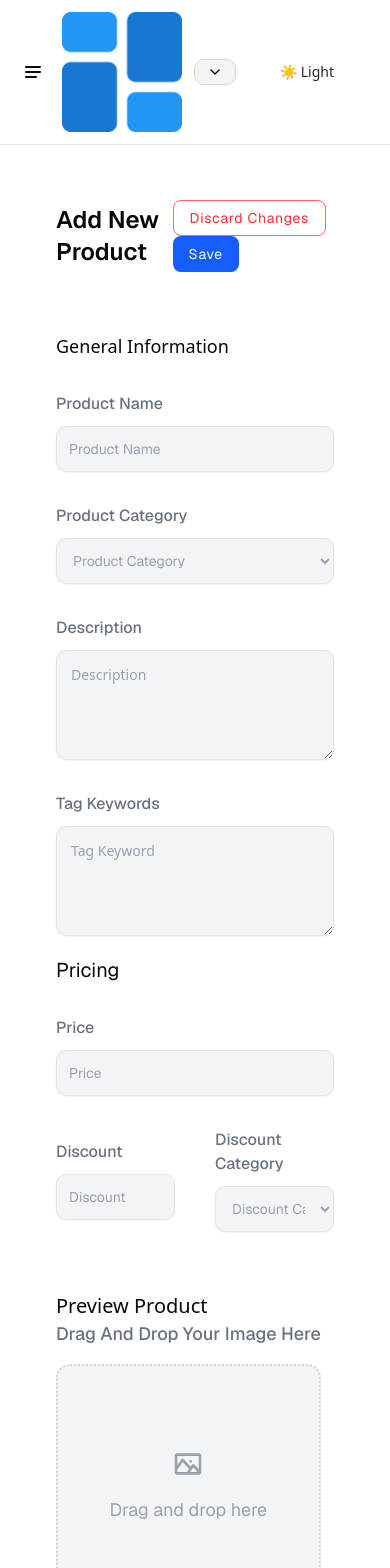
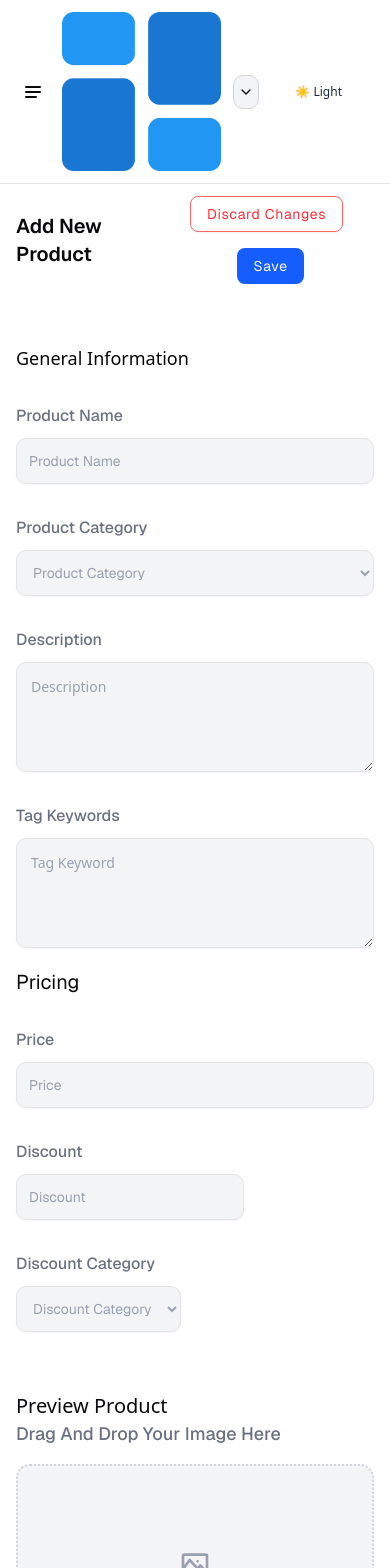
Before and after one commit to Sandy8172/Commodities_Management, a Next.js app: page /add-product in a window 390 px wide. Shown: the top 1568 px of the page. Built offline with nearby package versions, Linux system fonts and the light colour scheme; grey boxes are pictures that could not be loaded.

Commit message:
responsive design fixed

```diff
--- a/app/(protected)/add-product/page.jsx
+++ b/app/(protected)/add-product/page.jsx
@@ -31,11 +31,13 @@ const Page = () => {
   };
 
   return (
-    <div className="px-10 py-5">
+    <div className="lg:px-10 py-5">
       {/* product form's navbar */}
       <nav className="flex justify-between items-center dark:bg-zinc-900 dark:p-10 rounded-3xl ">
-        <h3 className="text-2xl font-semibold font-sans">Add New Product</h3>
-        <section>
+        <h3 className="text-xl md:text-2xl font-semibold font-sans">
+          Add New Product
+        </h3>
+        <section className="flex items-center flex-wrap gap-y-4 justify-center">
           <Button
             variant="outline"
             className="mr-2 text-red-500 border-red-400 font-normal font-sans tracking-wider"
@@ -160,8 +162,8 @@ const Page = () => {
               </div>
 
               {/* Discount + Category */}
-              <section className="flex justify-between items-center mt-8 gap-x-10">
-                <div className="flex-1">
+              <section className="flex justify-between items-center mt-8 gap-x-10 flex-wrap">
+                <div className="md:flex-1">
                   <label
                     htmlFor="discount"
                     className="block mb-2.5 text-gray-500 font-medium text-heading font-sans dark:text-gray-300"
@@ -177,7 +179,7 @@ const Page = () => {
                     required
                   />
                 </div>
-                <div className="flex-1">
+                <div className="md:flex-1 mt-8 md:mt-0">
                   <label className="block mb-2.5 text-gray-500 font-medium text-heading font-sans dark:text-gray-300">
                     Discount Category
                   </label>
@@ -198,7 +200,7 @@ const Page = () => {
           </div>
 
           {/* Right side (images) */}
-          <div className="md:w-[35%] flex flex-col gap-y-20 dark:bg-zinc-900 dark:px-10 py-10 dark:rounded-3xl dark:text-gray-300 mt-5 md:mt-0">
+          <div className="w-full md:w-[35%] flex flex-col gap-y-20 dark:bg-zinc-900 dark:px-10 py-10 dark:rounded-3xl dark:text-gray-300 mt-5 md:mt-0">
             <div className="w-full">
               <p className="text-xl font-medium">
                 Preview Product <br />
--- a/app/(protected)/products/page.jsx
+++ b/app/(protected)/products/page.jsx
@@ -28,7 +28,7 @@ const Products = () => {
 
   return (
     <div className="flex items-start gap-x-10 flex-wrap md:flex-nowrap">
-      <div className="w-[70%]">
+      <div className="md:w-[70%]  overflow-x-auto">
         <div className="relative w-full dark:border dark:bg-zinc-900 rounded-xl p-4 h-fit overflow-x-auto bg-neutral-primary-soft shadow-xs rounded-base">
           <table className="w-full text-sm text-left rtl:text-right text-body">
             <thead className="text-gray-600 border-b border-t dark:text-gray-400 border-gray-300 dark:border-gray-500 text-lg">
@@ -153,7 +153,7 @@ const Products = () => {
         </nav>
       </div>
 
-      <div className="w-[30%]">
+      <div className="md:w-[30%]">
         <KpiCard title={"Total Earning"} value={"+12100"} />
       </div>
     </div>
--- a/components/Footer.jsx
+++ b/components/Footer.jsx
@@ -3,8 +3,8 @@ import { Diamond, Facebook, Instagram, Linkedin } from "lucide-react";
 
 const Footer = () => {
   return (
-    <div className="relative z-50 bg-white px-40 py-10 rounded-t-2xl dark:bg-zinc-900">
-      <div className="flex justify-between items-start pb-20  flex-wrap">
+    <div className="relative z-50 bg-white px-5 md:px-20 lg:px-40 py-10 rounded-t-2xl dark:bg-zinc-900">
+      <div className="flex justify-between items-start pb-20 flex-wrap">
         <section className="lg:w-[30%] mb-10 lg:mb-0">
           <h3 className="mb-5 flex items-center gap-x-8 ">
             <span className="font-bold">
--- a/components/Layout/MainLayout.jsx
+++ b/components/Layout/MainLayout.jsx
@@ -27,12 +27,12 @@ const MainLayout = ({ children }) => {
         currentPath={pathName}
       >
         <div className="flex justify-between my-8 items-center">
-          <h2 className="capitalize text-4xl font-sans">
+          <h2 className="capitalize text-3xl md:text-4xl font-sans">
             {pathName.split("/")}
           </h2>
           <Button
             asChild
-            className={`capitalize bg-blue-600 font-sans font-light tracking-wider text-lg py-5 dark:text-white ${
+            className={`capitalize bg-blue-600 font-sans font-light tracking-wider text-xs md:text-lg md:py-5 px-2 md:px-4 dark:text-white ${
               pathName === "/add-product" || pathName === "/" ? "hidden" : ""
             }`}
           >
--- a/components/OverviewChart.jsx
+++ b/components/OverviewChart.jsx
@@ -67,7 +67,7 @@ const OverviewChart = ({ data }) => {
   };
 
   return (
-    <div className="bg-white rounded-xl p-6 col-span-2 dark:bg-zinc-900">
+    <div className="bg-white rounded-xl p-6 lg:col-span-2 dark:bg-zinc-900">
       <Bar data={chartData} options={options} />
     </div>
   );
--- a/components/RecentSales.jsx
+++ b/components/RecentSales.jsx
@@ -2,7 +2,7 @@ import React from "react";
 
 const RecentSales = ({ data }) => {
   return (
-    <div className="bg-white rounded-xl p-6 font-sans dark:bg-zinc-900 border dark:border-zinc-700">
+    <div className="bg-white rounded-xl p-2 font-sans dark:bg-zinc-900 border dark:border-zinc-700">
       <h3 className="font-semibold text-2xl">Recent Sales</h3>
       <p className="text-sm text-gray-500 mb-8">
         You made {data.length} sales this month
@@ -31,11 +31,11 @@ const RecentSales = ({ data }) => {
               </svg>
 
               <section>
-                <p className="font-medium">{sale.name}</p>
-                <p className="text-sm text-gray-500">{sale.email}</p>
+                <p className="text-sm md:text-lg lg:font-medium">{sale.name}</p>
+                <p className="text-xs lg:text-sm text-gray-500">{sale.email}</p>
               </section>
             </div>
-            <span className="font-medium">+${sale.amount}.00</span>
+            <span className="font-  lg:font-medium">+${sale.amount}.00</span>
           </div>
         ))}
       </div>
--- a/components/ThemeToggle.js
+++ b/components/ThemeToggle.js
@@ -15,7 +15,7 @@ export default function ThemeToggle() {
   return (
     <Button
       onClick={toggleTheme}
-      className="hover:bg-gray-300 bg-white  text-gray-800 dark:bg-gray-800 dark:text-white"
+      className="hover:bg-gray-300 bg-white  text-gray-800 dark:bg-gray-800 dark:text-white text-xs md:text-balance px-2 md:px-4"
     >
       {mounted ? (theme === "dark" ? "🌙 Dark" : "☀️ Light") : null}
     </Button>
--- a/components/navbar/Navbar.jsx
+++ b/components/navbar/Navbar.jsx
@@ -105,7 +105,7 @@ const Navbar = ({ onMenuClick, backGround }) => {
                 <button
                   type="button"
                   onClick={() => setOpen((prev) => !prev)}
-                  className="flex items-center gap-x-1 rounded-lg bg-gray-100 text-sm lg:text-base dark:bg-gray-900 border border-gray-300 dark:border-gray-700 px-3 py-1 cursor-pointer capitalize"
+                  className="flex items-center gap-x-1 text-xs rounded-lg bg-gray-100 md:text-sm lg:text-base dark:bg-gray-900 border  border-gray-300 dark:border-gray-700 px-1 md:px-3 py-2 md:py-1 cursor-pointer capitalize"
                 >
                   {mounted && user?.role ? user.role : null}
 
```
